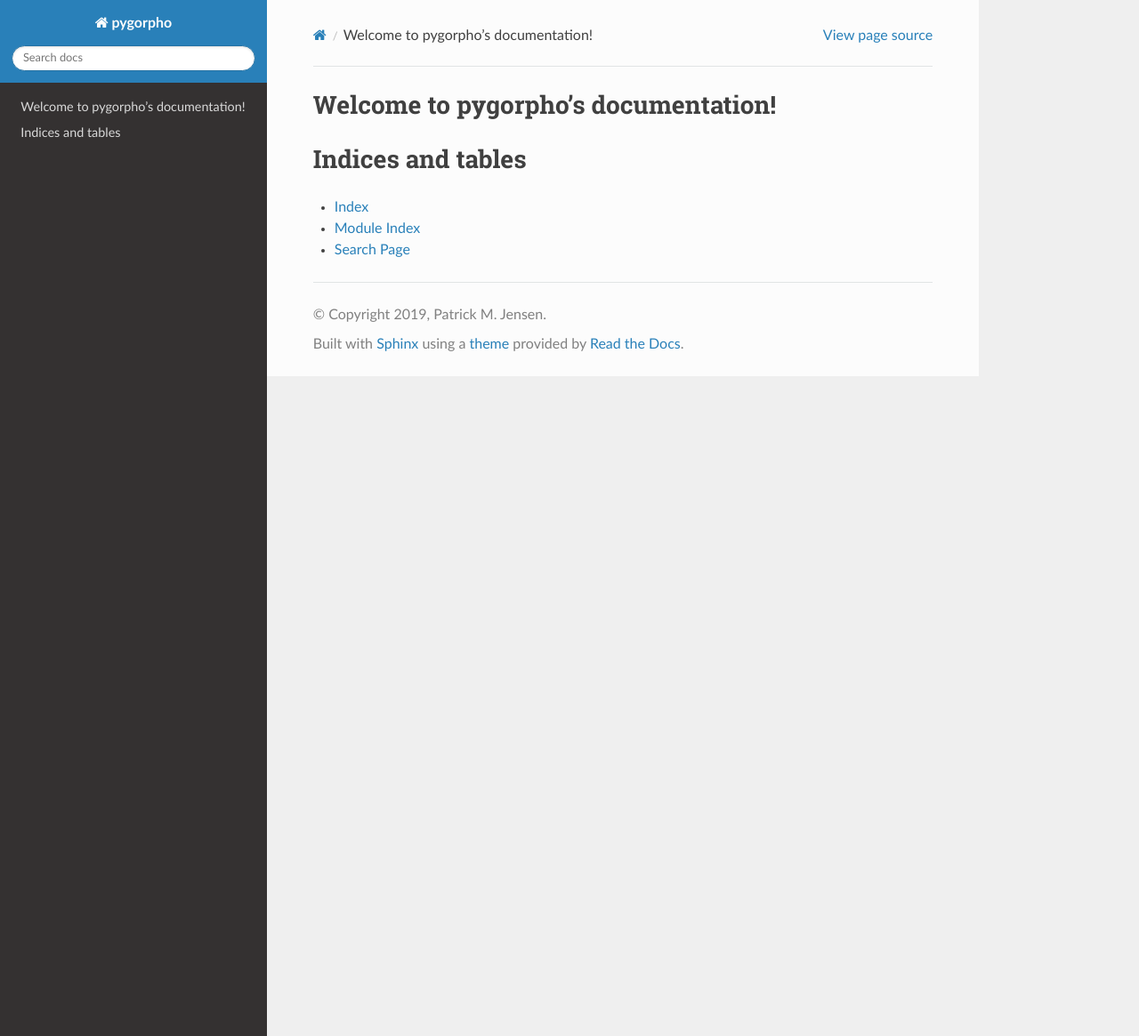
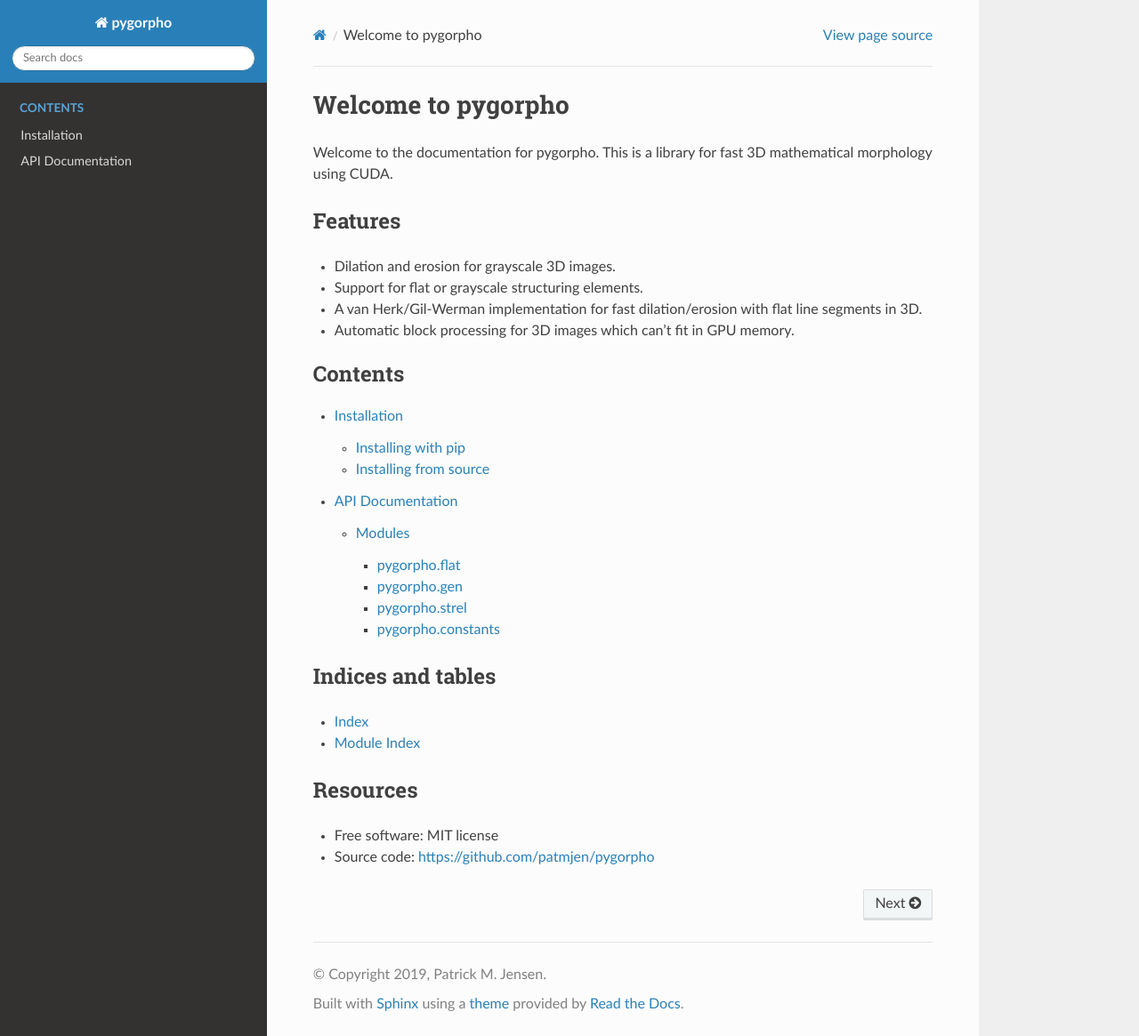
Before and after one commit to patmjen/pygorpho, a Sphinx documentation site: the page built from docs/index.rst, in a window 1280 px wide and 1165 px high. Shown: the whole window at 89% size. Built offline with Sphinx 7.4.7 and the Read the Docs theme 2.0.0, drawn with Linux system fonts in a browser that asks for light colours.

Commit message:
Update documentation

```diff
--- /dev/null
+++ b/docs/api-doc.rst
@@ -0,0 +1,18 @@
+==================
+API Documentation
+==================
+
+.. automodule:: pygorpho
+    :members:
+    :undoc-members:
+    :show-inheritance:
+
+Modules
+-------
+
+.. toctree::
+
+    modules/flat
+    modules/gen
+    modules/strel
+    modules/constants
--- a/docs/conf.py
+++ b/docs/conf.py
@@ -92,7 +92,7 @@
 # Add any paths that contain custom static files (such as style sheets) here,
 # relative to this directory. They are copied after the builtin static files,
 # so a file named "default.css" will overwrite the builtin "default.css".
-html_static_path = ['_static']
+# html_static_path = ['_static']
 
 # Custom sidebar templates, must be a dictionary that maps document names
 # to template names.
--- a/docs/index.rst
+++ b/docs/index.rst
@@ -3,18 +3,34 @@
    You can adapt this file completely to your liking, but it should at least
    contain the root `toctree` directive.
 
-Welcome to pygorpho's documentation!
-====================================
+===================
+Welcome to pygorpho
+===================
+Welcome to the documentation for pygorpho. This is a library for fast 3D mathematical morphology using CUDA.
+
+Features
+========
+
+* Dilation and erosion for grayscale 3D images.
+* Support for flat or grayscale structuring elements.
+* A van Herk/Gil-Werman implementation for fast dilation/erosion with flat line segments in 3D.
+* Automatic block processing for 3D images which can't fit in GPU memory.
 
 .. toctree::
-   :maxdepth: 2
-   :caption: Contents:
+   :maxdepth: 4
+   :caption: Contents
 
-
+   installation
+   api-doc
 
 Indices and tables
 ==================
 
 * :ref:`genindex`
 * :ref:`modindex`
-* :ref:`search`
+
+
+Resources
+=========
+* Free software: MIT license
+* Source code: https://github.com/patmjen/pygorpho
--- /dev/null
+++ b/docs/installation.rst
@@ -0,0 +1,32 @@
+============
+Installation
+============
+This page contains instructions on how to install pygorpho.
+To use the library you must have an NVIDIA GPU and install `CUDA Toolkit <https://developer.nvidia.com/cuda-toolkit>`_ 9.2 or later.
+
+Installing with pip
+===================
+First, install `NumPy <https://numpy.org/>`_: ::
+
+    pip install numpy
+
+Then, install with pip: ::
+
+    pip install -i https://test.pypi.org/simple/ pygorpho
+
+
+Installing from source
+======================
+First, you need a compatible C++ compiler, which supports C++14.
+Then, following these instructions should allow you to build and install the package:
+
+1. Clone the repo: ``git clone https://github.com/patmjen/pygorpho.git``
+2. Change directory: ``cd pygorpho``
+3. Install the required Python packages: ``pip install numpy scikit-build cmake ninja``
+4. Build and install: ``python setup.py install``
+
+That should be it! To test, navigate to another directory (e.g. ``cd ..``), run ``python``, and try to ``import pygorpho as pg``.
+
+**Note**: the reason you have to navigate to another directory before importing the package is because the build step makes a shared library.
+This will be installed with pygorpho, but if you stay in the folder where you cloned the git repo., ``import pygorpho`` will import from the local version,
+and not the installed version.
--- /dev/null
+++ b/docs/modules/constants.rst
@@ -0,0 +1,8 @@
+pygorpho.constants
+==================
+
+.. automodule:: pygorpho.constants
+    :members:
+    :noindex:
+    :undoc-members:
+    :show-inheritance:
--- /dev/null
+++ b/docs/modules/flat.rst
@@ -0,0 +1,8 @@
+pygorpho.flat
+=============
+
+.. automodule:: pygorpho.flat
+    :members:
+    :noindex:
+    :undoc-members:
+    :show-inheritance:
--- /dev/null
+++ b/docs/modules/gen.rst
@@ -0,0 +1,8 @@
+pygorpho.gen
+============
+
+.. automodule:: pygorpho.gen
+    :members:
+    :noindex:
+    :undoc-members:
+    :show-inheritance:
--- /dev/null
+++ b/docs/modules/strel.rst
@@ -0,0 +1,8 @@
+pygorpho.strel
+==============
+
+.. automodule:: pygorpho.strel
+    :members:
+    :noindex:
+    :undoc-members:
+    :show-inheritance:
```
Also changed, not shown: docs/modules.rst (deleted, +0 -7 lines), docs/pygorpho.rst (deleted, +0 -46 lines).
